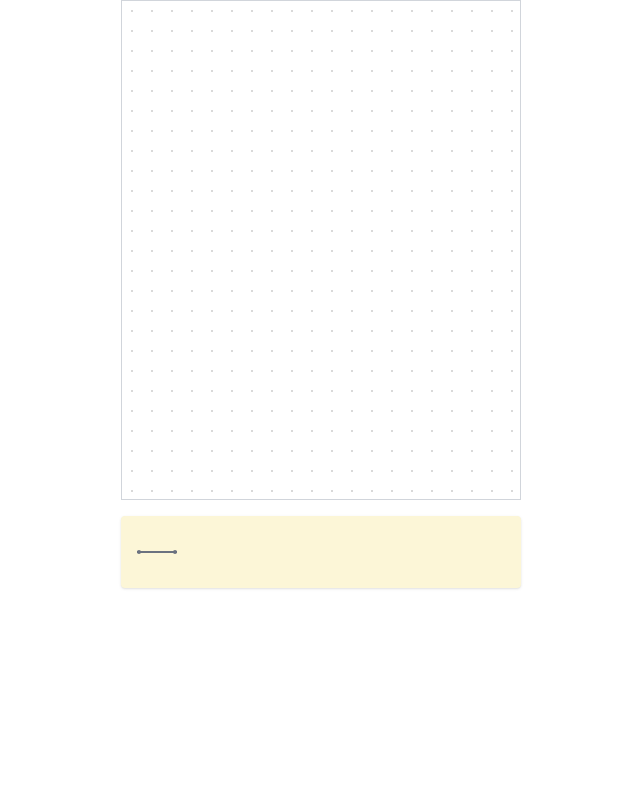
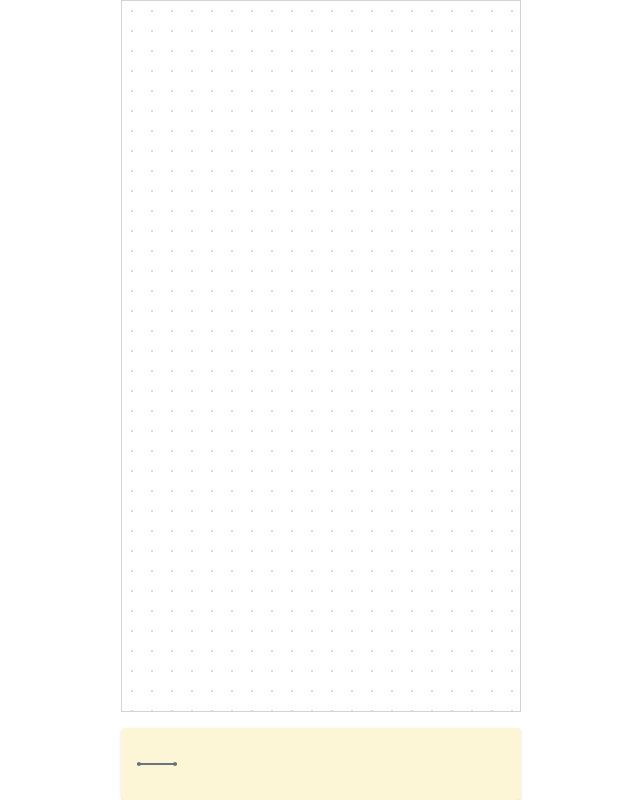
Before and after one commit to psugandh123/draw, a Next.js app: page / in a window 1280 px wide. Shown: the whole page, without its empty margins (319-959 px from the left). Built offline with nearby package versions, Linux system fonts and the light colour scheme.

Commit message:
vertical height fix is added

```diff
--- a/src/app/components/Canvas.tsx
+++ b/src/app/components/Canvas.tsx
@@ -198,11 +198,11 @@ const Canvas: React.FC = () => {
         <div className="flex justify-center flex-col items-center" onClick={() => {
             setCurrentTool("")
         }}>
-            <div className='w-full space-y-4 max-w-[400px]' onClick={(e) => {
+            <div className='w-full gap-4 flex flex-col h-[100vh] max-w-[400px]' onClick={(e) => {
                 e.stopPropagation()
             }}>
                 <div
-                    className={`relative border border-gray-300  h-[500px] select-none ${currentTool === TOOLS.LINE ? "cursor-move" : ""}`}
+                    className={`relative border border-gray-300 flex-grow select-none ${currentTool === TOOLS.LINE ? "cursor-move" : ""}`}
                     onMouseDown={handleMouseDown}
                     onMouseMove={handleMouseMove}
                     onMouseUp={handleMouseUp}
```
